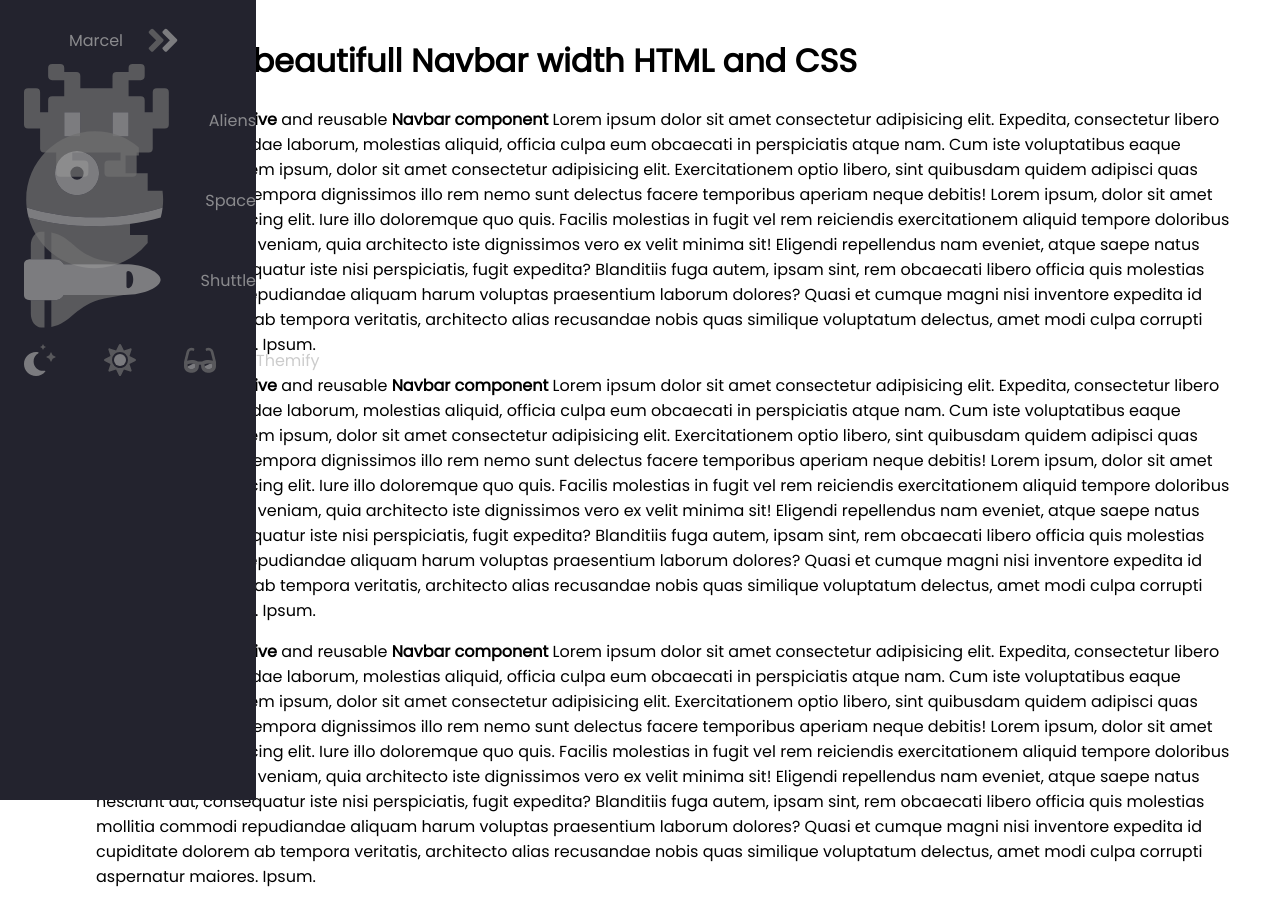
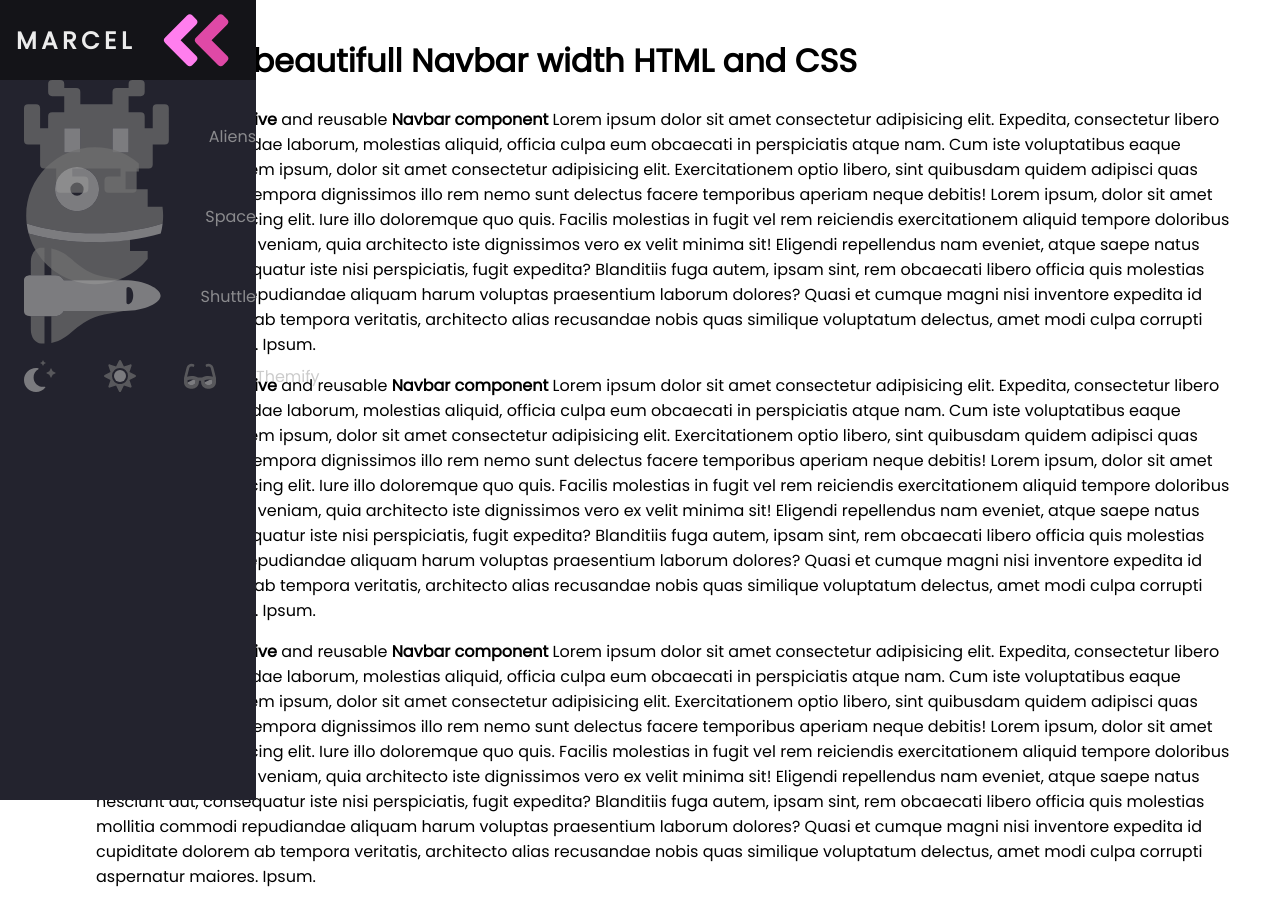
Before and after one commit to marceljaworski/responsive_nav-bar, a plain HTML site: page index.html in a window 1280 px wide. Drawn offline with Linux system fonts and the light colour scheme.

Commit message:
:hover logo animation

```diff
--- a/style.css
+++ b/style.css
@@ -100,3 +100,25 @@ main {
 .fa-secundary {
   transition: var(--transition-speed);
 }
+
+.logo {
+  font-weight: bold;
+  text-transform: uppercase;
+  margin-bottom: 1rem;
+  text-align: center;
+  color: var(--text-secondary);
+  background-color: var(--bg-secondary);
+  font-size: 1.5rem;
+  text-transform: uppercase;
+  letter-spacing: 0.3ch;
+  width: 100%;
+}
+
+.logo svg {
+  transform: rotate(0deg);
+  transition: transform var(--transition-speed);
+}
+
+.navbar:hover .logo svg {
+  transform: rotate(-180deg);
+}
```
